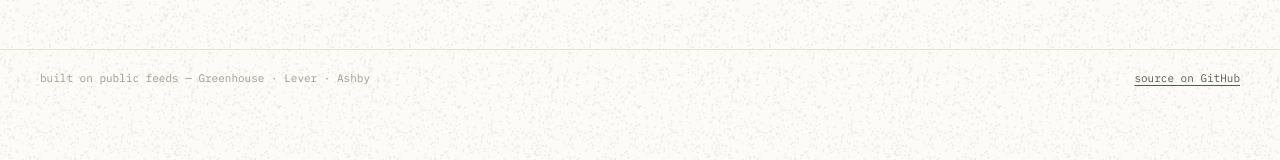
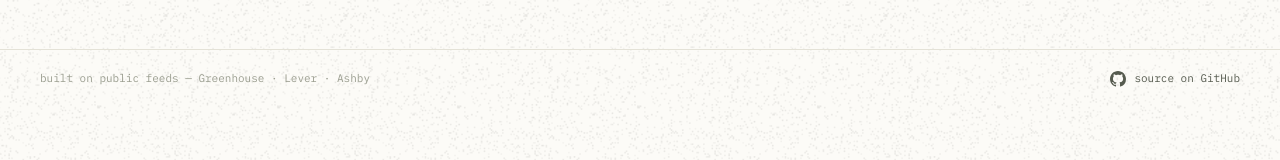
Before and after one commit to wu-wilson/rampr, a React (Vite) app in the folder client/: page / in a window 1280 px wide. Shown: the part 232-392 px from the top of the page. Built offline with nearby package versions, Linux system fonts and the light colour scheme; no server answers.

Commit message:
feat: add github mark to footer source link

```diff
--- a/client/src/components/common/Footer.tsx
+++ b/client/src/components/common/Footer.tsx
@@ -4,8 +4,9 @@
 import { GITHUB_URL } from '../../constants/config';
 
 /**
- * Shared page footer: the data provenance on the left and an underlined "source on GitHub"
- * link on the right, in mono. Stacks on mobile, sits on one row above the 760px breakpoint.
+ * Shared page footer: the data provenance on the left and a "source on GitHub" link — the
+ * GitHub mark beside the label — on the right, in mono. Stacks on mobile, sits on one row
+ * above the 760px breakpoint.
  * @returns The footer row
  */
 export const Footer: React.FC = () => (
@@ -14,10 +15,13 @@
     <a
       href={GITHUB_URL}
       target="_blank"
-      rel="noreferrer noopener"
-      className="text-[10px] text-muted-1 underline transition-colors hover:text-ink md:text-[11px]"
-      style={{ textUnderlineOffset: '3px', transitionDuration: `${DURATION.fast}ms` }}
+      rel="noopener noreferrer"
+      className="flex items-center gap-2 text-[10px] text-muted-1 transition-colors hover:text-ink md:text-[11px]"
+      style={{ transitionDuration: `${DURATION.fast}ms` }}
     >
+      <svg viewBox="0 0 16 16" width="16" height="16" fill="currentColor" aria-hidden="true" className="shrink-0">
+        <path d="M8 0C3.58 0 0 3.58 0 8c0 3.54 2.29 6.53 5.47 7.59.4.07.55-.17.55-.38 0-.19-.01-.82-.01-1.49-2.01.37-2.53-.49-2.69-.94-.09-.23-.48-.94-.82-1.13-.28-.15-.68-.52-.01-.53.63-.01 1.08.58 1.23.82.72 1.21 1.87.87 2.33.66.07-.52.28-.87.51-1.07-1.78-.2-3.64-.89-3.64-3.95 0-.87.31-1.59.82-2.15-.08-.2-.36-1.02.08-2.12 0 0 .67-.21 2.2.82.64-.18 1.32-.27 2-.27.68 0 1.36.09 2 .27 1.53-1.04 2.2-.82 2.2-.82.44 1.1.16 1.92.08 2.12.51.56.82 1.27.82 2.15 0 3.07-1.87 3.75-3.65 3.95.29.25.54.73.54 1.48 0 1.07-.01 1.93-.01 2.2 0 .21.15.46.55.38A8.01 8.01 0 0016 8c0-4.42-3.58-8-8-8z" />
+      </svg>
       source on GitHub
     </a>
   </footer>
```
